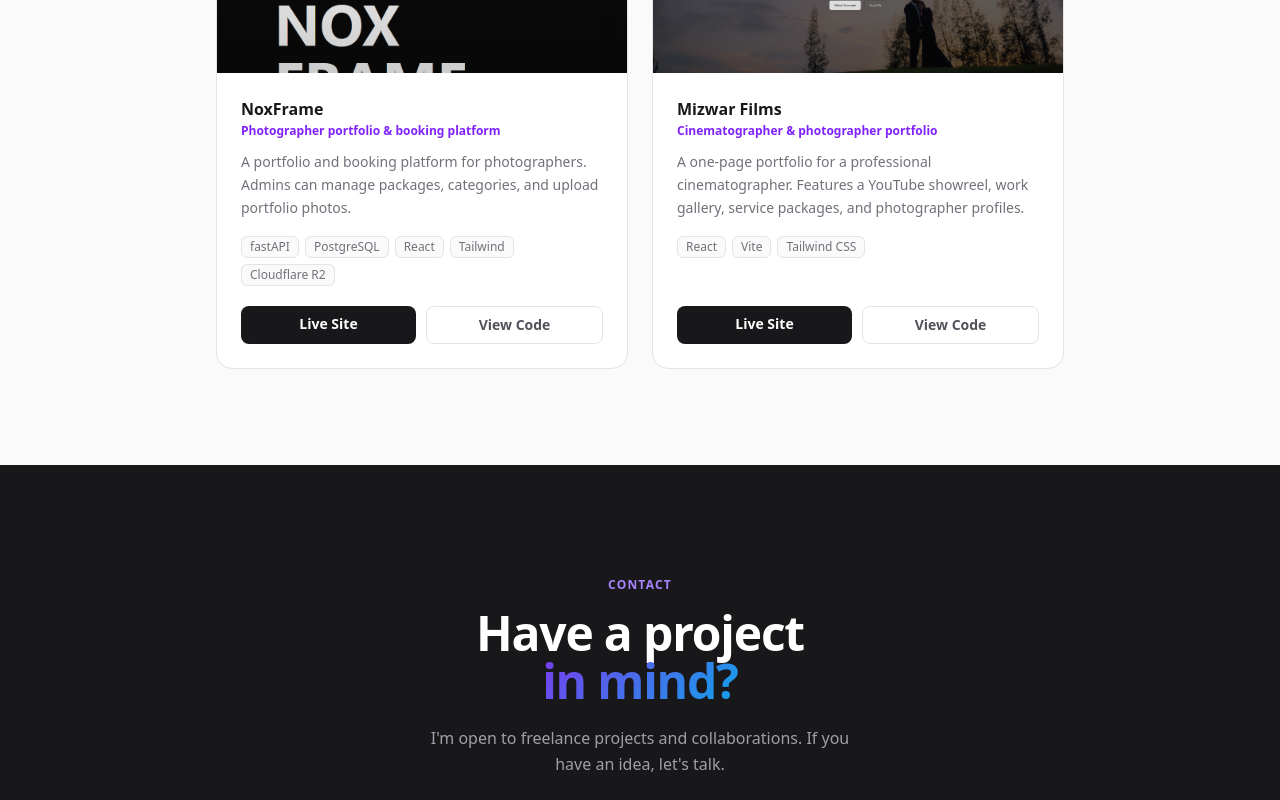
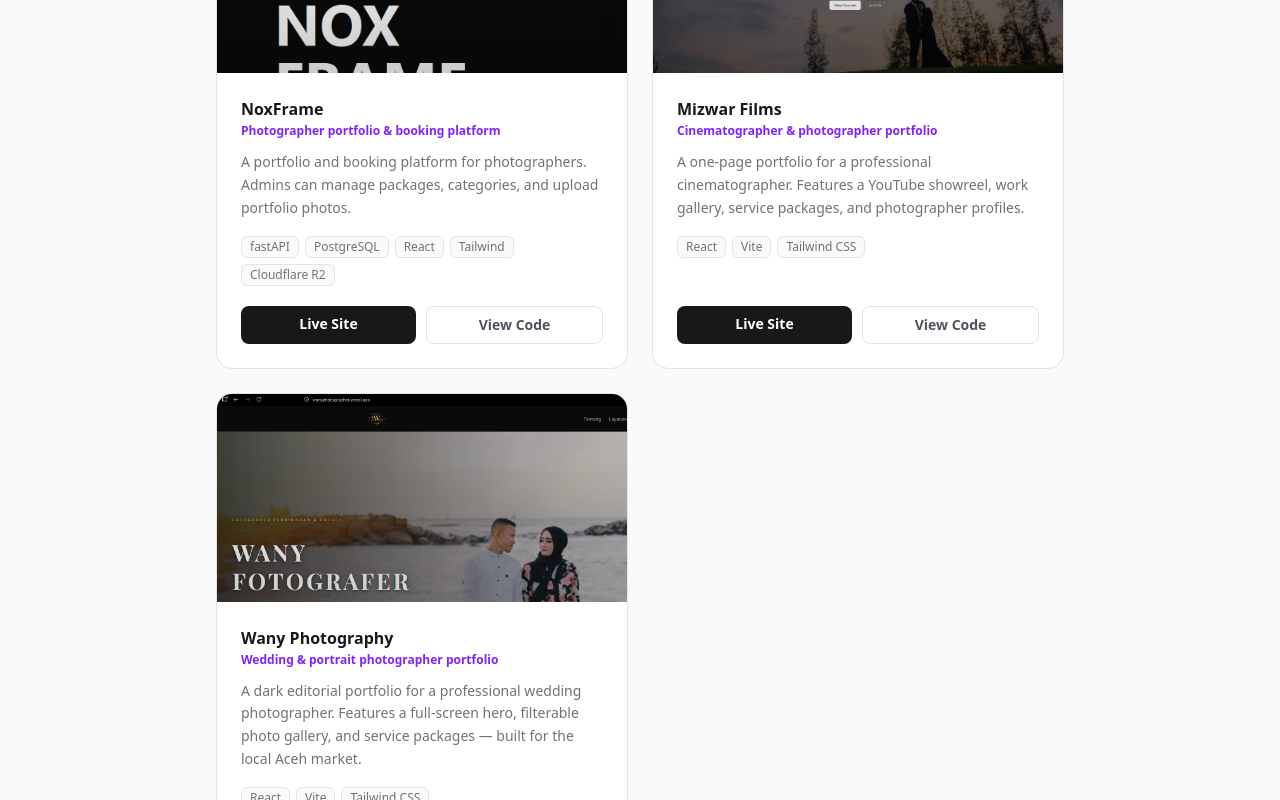
Before and after one commit to ansloki-art/Enes-Portfolio, a React (Vite) app in the folder frontend/: page / in a window 1280 px wide. Shown: the part 2000-2800 px from the top of the page. Built offline with nearby package versions, Linux system fonts and the light colour scheme.

Commit message:
add wany project

```diff
--- a/frontend/src/data/projects.js
+++ b/frontend/src/data/projects.js
@@ -19,4 +19,13 @@ export const projects = [
         repo: "https://github.com/ansloki-art/Mizwar_films_portfolio",
         image: "/mizwarfilms.png",
     },
+    {
+        title: "Wany Photography",
+        tagline: "Wedding & portrait photographer portfolio",
+        description: "A dark editorial portfolio for a professional wedding photographer. Features a full-screen hero, filterable photo gallery, and service packages — built for the local Aceh market.",
+        stack: ["React", "Vite", "Tailwind CSS"],
+        live: "https://wanyphotographer.vercel.app/",
+        repo: "https://github.com/ansloki-art/Wany-photographer-portfolio",
+        image: "/wany.png",
+        },
 ];
```
Also changed, not shown: frontend/public/wany.png (added).
